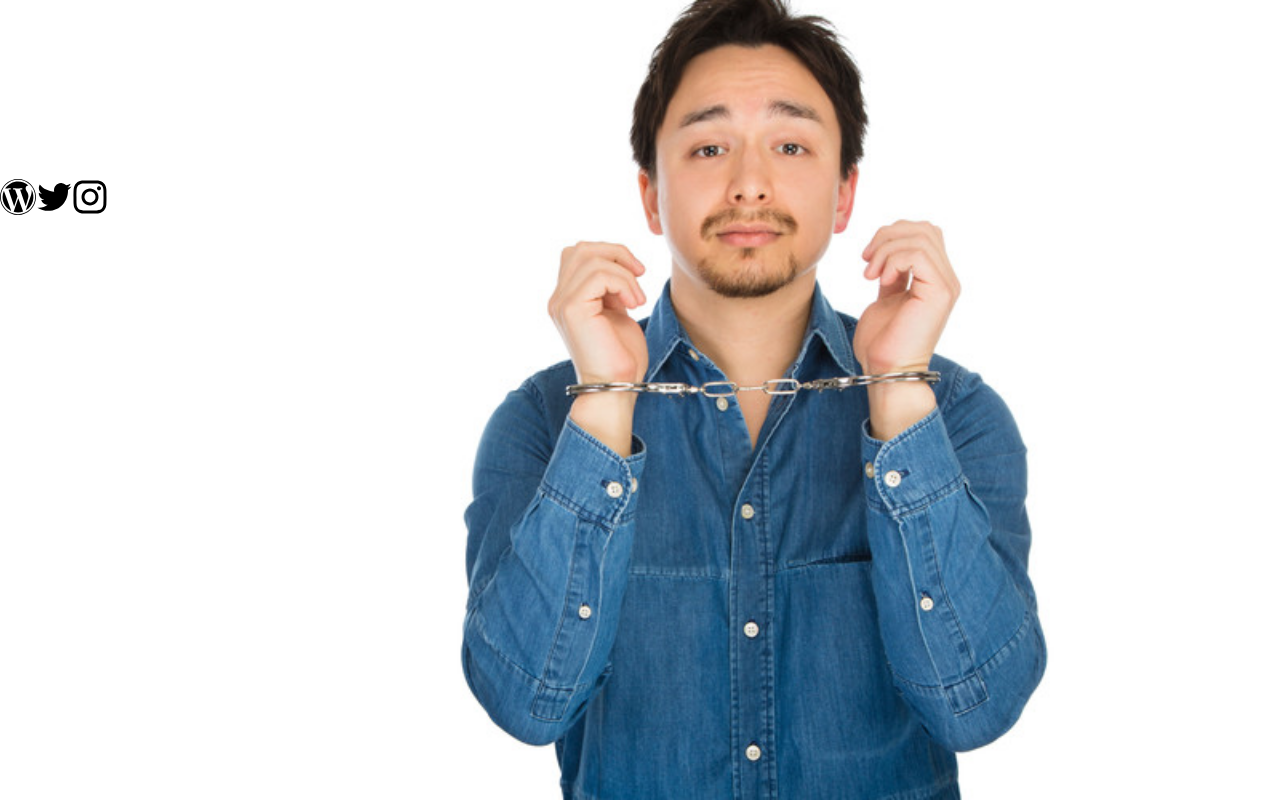
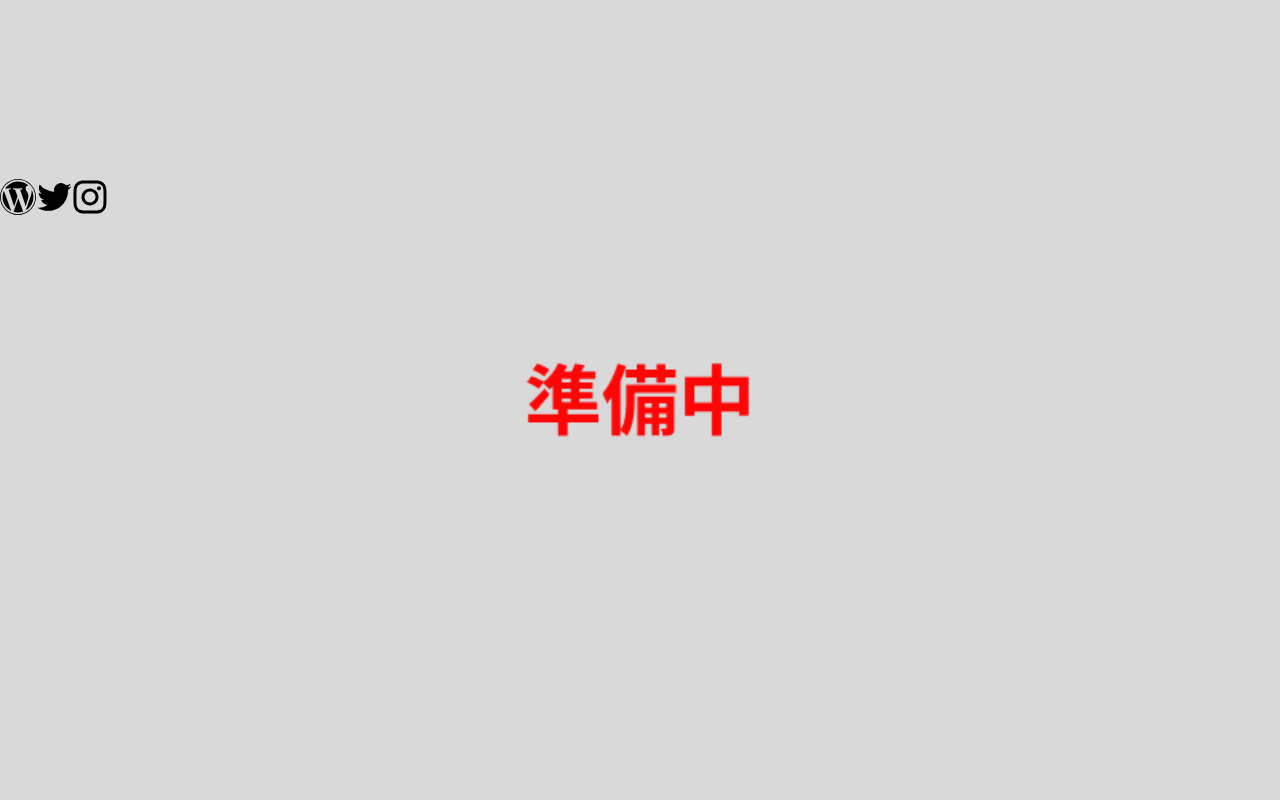
Before and after one commit to MaxEzaki/maxezaki-portal-website, a Next.js app: page /mc in a window 1280 px wide. Built offline with nearby package versions, Linux system fonts and the light colour scheme; what linaria would draw is missing.

Commit message:
feat: 司会画像を準備中に差し替え

```diff
--- a/pages/mc.tsx
+++ b/pages/mc.tsx
@@ -4,7 +4,7 @@ import Card from '../src/components/organisms/Card';
 const character = {
   name: 'Max_Ezaki',
   image: {
-    src: '/max_index.jpeg',
+    src: '/tmp.jpg',
     alt: 'Max_Ezaki MC',
   },
   description: `イベント司会、結婚式司会（日英含む）などたまにやってます。台本は必須アイテム。あとビール。`,
--- a/src/components/organisms/Card.tsx
+++ b/src/components/organisms/Card.tsx
@@ -21,6 +21,7 @@ const card = {
     border: 1px solid var(--color-gray10);
     border-radius: 8px;
     background-color: #fff;
+    margin: 3rem auto;
     @media (max-width: 414px) {
       border-radius: 0;
     }
```
Also changed, not shown: public/tmp.jpg (added).
